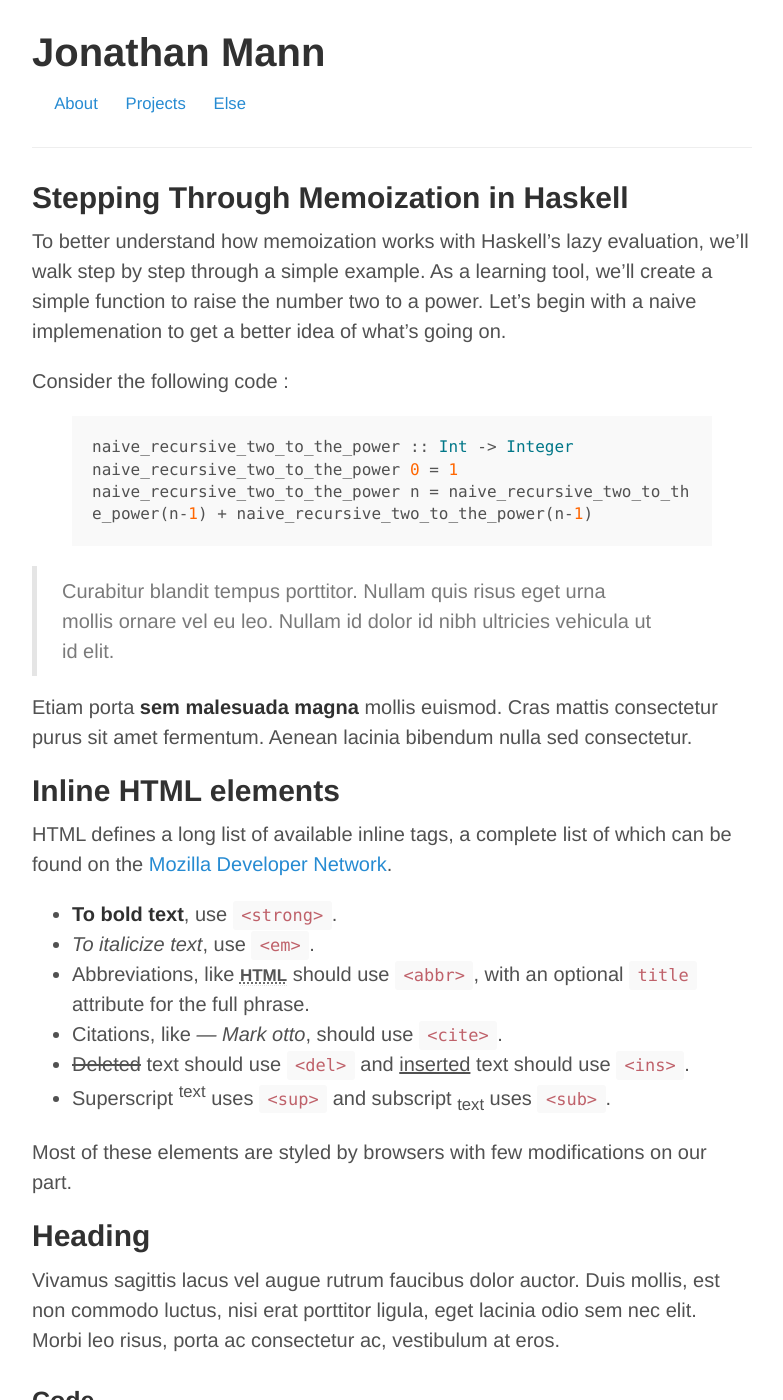
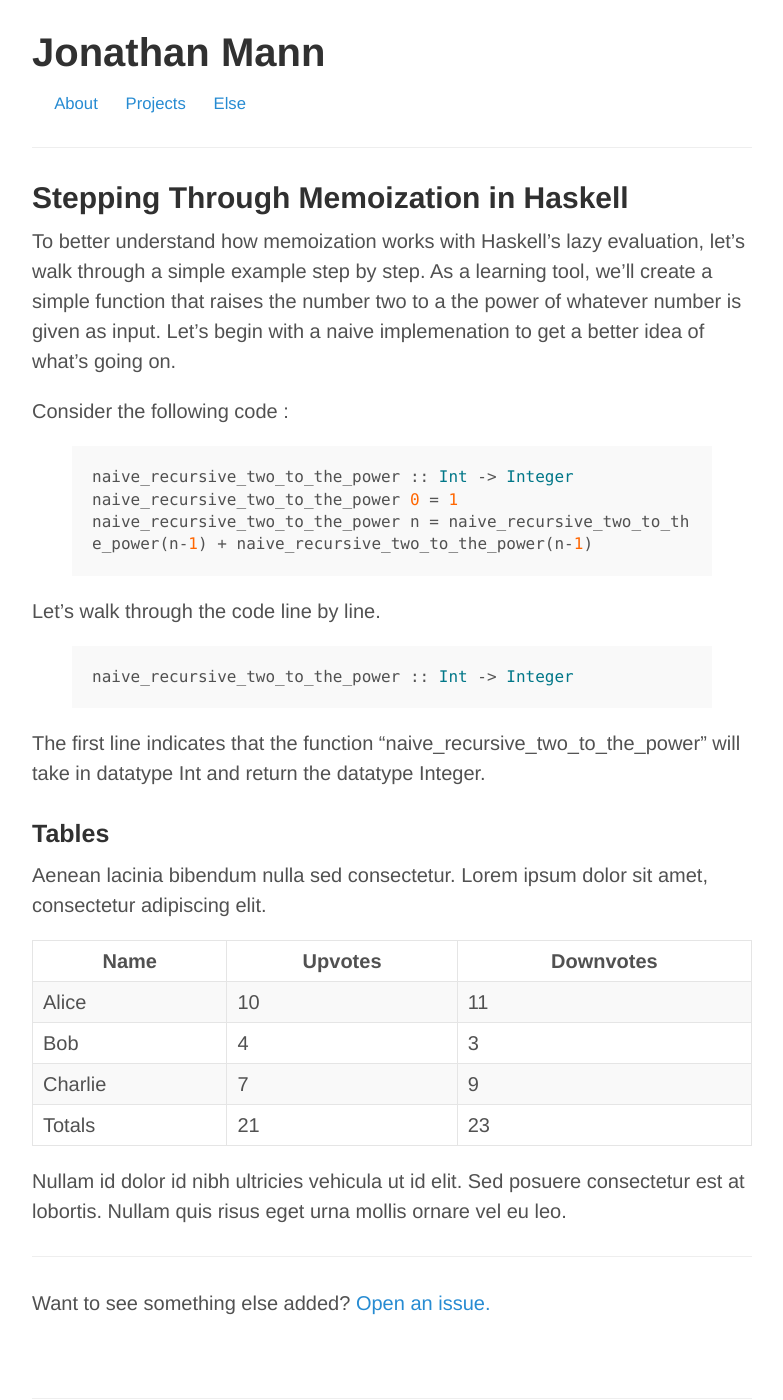
Before and after one commit to jonathanmann/jonathanmann.github.io, a Jekyll site: the page built from _posts/2015-02-03-memoization-in-haskell.md, in a window 1280 px wide and 1400 px high. Shown: the whole window, without its empty margins (248-1031 px from the left). Built offline with Jekyll 4.4.1, drawn with Linux system fonts in a browser that asks for light colours; some of the changed text lies outside the part shown.

Commit message:
update post 1

```diff
--- a/_posts/2015-02-03-memoization-in-haskell.md
+++ b/_posts/2015-02-03-memoization-in-haskell.md
@@ -3,7 +3,7 @@ layout: post
 title: Stepping Through Memoization in Haskell
 ---
 
-To better understand how memoization works with Haskell's lazy evaluation, we'll walk step by step through a simple example. As a learning tool, we'll create a simple function to raise the number two to a power. Let's begin with a naive implemenation to get a better idea of what's going on.
+To better understand how memoization works with Haskell's lazy evaluation, let's walk through a simple example step by step. As a learning tool, we'll create a simple function that raises the number two to a the power of whatever number is given as input. Let's begin with a naive implemenation to get a better idea of what's going on.
 
 Consider the following code :
 
@@ -14,88 +14,10 @@ naive_recursive_two_to_the_power 0 = 1
 naive_recursive_two_to_the_power n = naive_recursive_two_to_the_power(n-1) + naive_recursive_two_to_the_power(n-1)
 
 {% endhighlight %}
-> Curabitur blandit tempus porttitor. Nullam quis risus eget urna mollis ornare vel eu leo. Nullam id dolor id nibh ultricies vehicula ut id elit.
 
-Etiam porta **sem malesuada magna** mollis euismod. Cras mattis consectetur purus sit amet fermentum. Aenean lacinia bibendum nulla sed consectetur.
-
-## Inline HTML elements
-
-HTML defines a long list of available inline tags, a complete list of which can be found on the [Mozilla Developer Network](https://developer.mozilla.org/en-US/docs/Web/HTML/Element).
-
-- **To bold text**, use `<strong>`.
-- *To italicize text*, use `<em>`.
-- Abbreviations, like <abbr title="HyperText Markup Langage">HTML</abbr> should use `<abbr>`, with an optional `title` attribute for the full phrase.
-- Citations, like <cite>&mdash; Mark otto</cite>, should use `<cite>`.
-- <del>Deleted</del> text should use `<del>` and <ins>inserted</ins> text should use `<ins>`.
-- Superscript <sup>text</sup> uses `<sup>` and subscript <sub>text</sub> uses `<sub>`.
-
-Most of these elements are styled by browsers with few modifications on our part.
-
-## Heading
-
-Vivamus sagittis lacus vel augue rutrum faucibus dolor auctor. Duis mollis, est non commodo luctus, nisi erat porttitor ligula, eget lacinia odio sem nec elit. Morbi leo risus, porta ac consectetur ac, vestibulum at eros.
-
-### Code
-
-Cum sociis natoque penatibus et magnis dis `code element` montes, nascetur ridiculus mus.
-
-{% highlight js %}
-// Example can be run directly in your JavaScript console
-
-// Create a function that takes two arguments and returns the sum of those arguments
-var adder = new Function("a", "b", "return a + b");
-
-// Call the function
-adder(2, 6);
-// > 8
-{% endhighlight %}
-
-Aenean lacinia bibendum nulla sed consectetur. Etiam porta sem malesuada magna mollis euismod. Fusce dapibus, tellus ac cursus commodo, tortor mauris condimentum nibh, ut fermentum massa.
-
-### Gists via GitHub Pages
-
-Vestibulum id ligula porta felis euismod semper. Nullam quis risus eget urna mollis ornare vel eu leo. Donec sed odio dui.
-
-{% gist 5555251 gist.md %}
-
-Aenean eu leo quam. Pellentesque ornare sem lacinia quam venenatis vestibulum. Nullam quis risus eget urna mollis ornare vel eu leo. Cum sociis natoque penatibus et magnis dis parturient montes, nascetur ridiculus mus. Donec sed odio dui. Vestibulum id ligula porta felis euismod semper.
-
-### Lists
-
-Cum sociis natoque penatibus et magnis dis parturient montes, nascetur ridiculus mus. Aenean lacinia bibendum nulla sed consectetur. Etiam porta sem malesuada magna mollis euismod. Fusce dapibus, tellus ac cursus commodo, tortor mauris condimentum nibh, ut fermentum massa justo sit amet risus.
-
-* Praesent commodo cursus magna, vel scelerisque nisl consectetur et.
-* Donec id elit non mi porta gravida at eget metus.
-* Nulla vitae elit libero, a pharetra augue.
-
-Donec ullamcorper nulla non metus auctor fringilla. Nulla vitae elit libero, a pharetra augue.
-
-1. Vestibulum id ligula porta felis euismod semper.
-2. Cum sociis natoque penatibus et magnis dis parturient montes, nascetur ridiculus mus.
-3. Maecenas sed diam eget risus varius blandit sit amet non magna.
-
-Cras mattis consectetur purus sit amet fermentum. Sed posuere consectetur est at lobortis.
-
-<dl>
-  <dt>HyperText Markup Language (HTML)</dt>
-  <dd>The language used to describe and define the content of a Web page</dd>
-
-  <dt>Cascading Style Sheets (CSS)</dt>
-  <dd>Used to describe the appearance of Web content</dd>
-
-  <dt>JavaScript (JS)</dt>
-  <dd>The programming language used to build advanced Web sites and applications</dd>
-</dl>
-
-Integer posuere erat a ante venenatis dapibus posuere velit aliquet. Morbi leo risus, porta ac consectetur ac, vestibulum at eros. Nullam quis risus eget urna mollis ornare vel eu leo.
-
-### Images
-
-Quisque consequat sapien eget quam rhoncus, sit amet laoreet diam tempus. Aliquam aliquam metus erat, a pulvinar turpis suscipit at.
-
-![placeholder](http://placehold.it/800x400 "Large example image")
-![placeholder](http://placehold.it/400x200 "Medium example image")
-![placeholder](http://placehold.it/200x200 "Small example image")
+Let's walk through the code line by line.
+{% highlight hs %}naive_recursive_two_to_the_power :: Int -> Integer{% endhighlight %}
+The first line indicates that the function "naive_recursive_two_to_the_power" will take in datatype Int and return the datatype Integer.
 
 ### Tables
 
```
